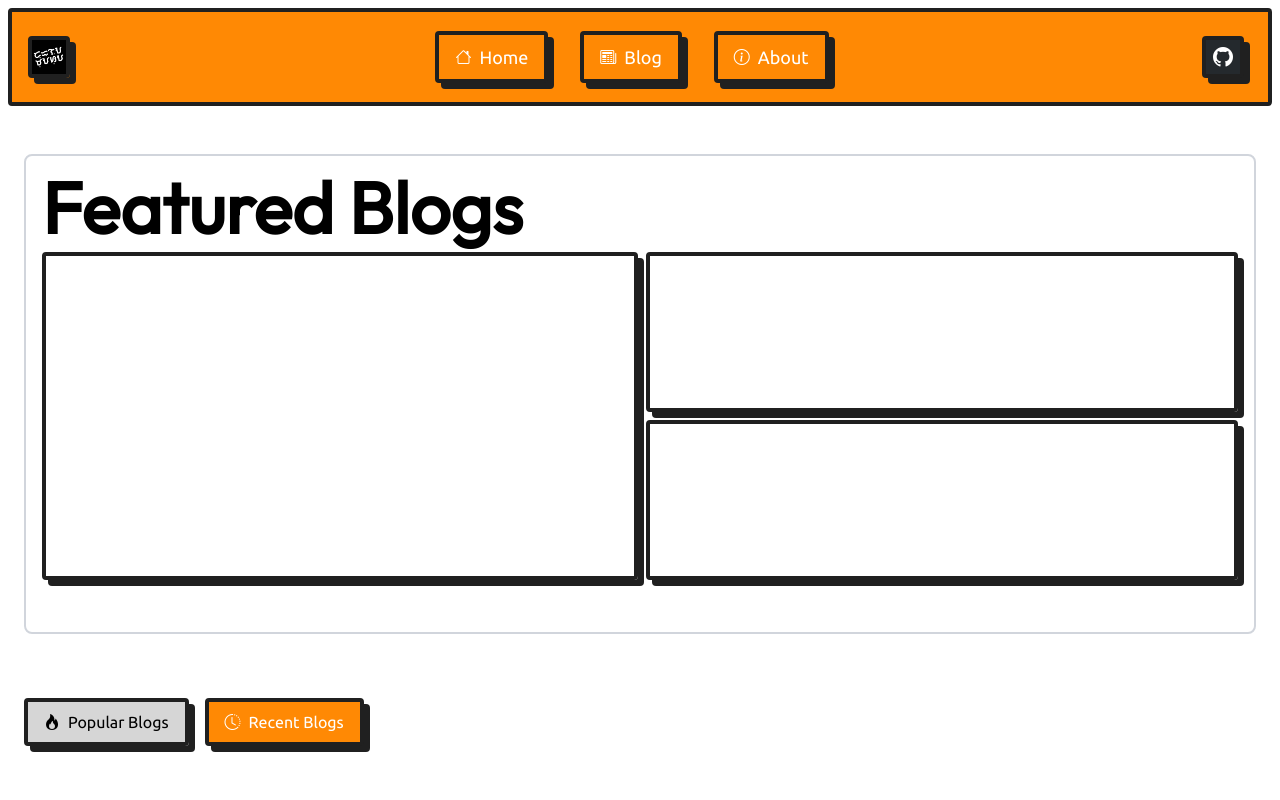
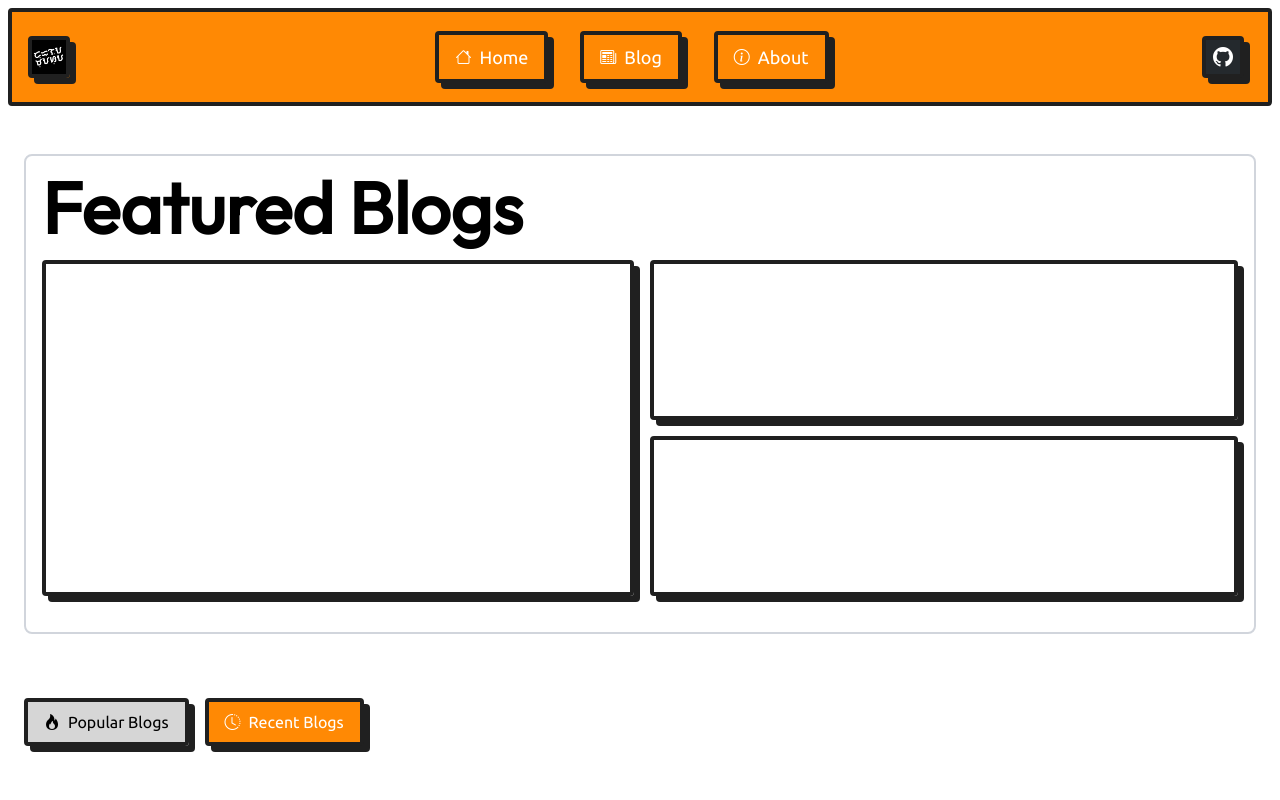
Before and after one commit to denverdelamasa/blog, a Next.js app: page /blog in a window 1280 px wide. Shown: the top 800 px of the page. Built offline with nearby package versions, Linux system fonts and the light colour scheme.

Commit message:
fix: cleaned up errors @Featured.tsx

```diff
--- a/src/app/blog/Featured.tsx
+++ b/src/app/blog/Featured.tsx
@@ -1,15 +1,11 @@
-import firstFeatured from "";
-import secondFeatured from "";
-import thirdFeatured from "";
-
 export default function Featured() {
     return(
         <>
-          <div className="flex flex-col gap-2 border-2 border-gray-300 rounded-[8px] w-full min-h-[60vh] p-4">
+          <div className="flex flex-col gap-4 border-2 border-gray-300 rounded-[8px] w-full min-h-[60vh] p-4">
             <h1 className="text-5xl md:text-7xl break-normal">Featured Blogs</h1>
-            <div className="flex flex-row gap-2 w-full h-full">
-              <div className="neo-brutalist w-full h-82"></div>
-              <div className="w-full h-full flex flex-col gap-2">
+            <div className="flex flex-row gap-4 w-full h-full">
+              <div className="neo-brutalist w-full h-84"></div>
+              <div className="w-full h-full flex flex-col gap-4">
                 <div className="neo-brutalist w-full h-40"></div>
                 <div className="neo-brutalist w-full h-40"></div>
               </div>
```
